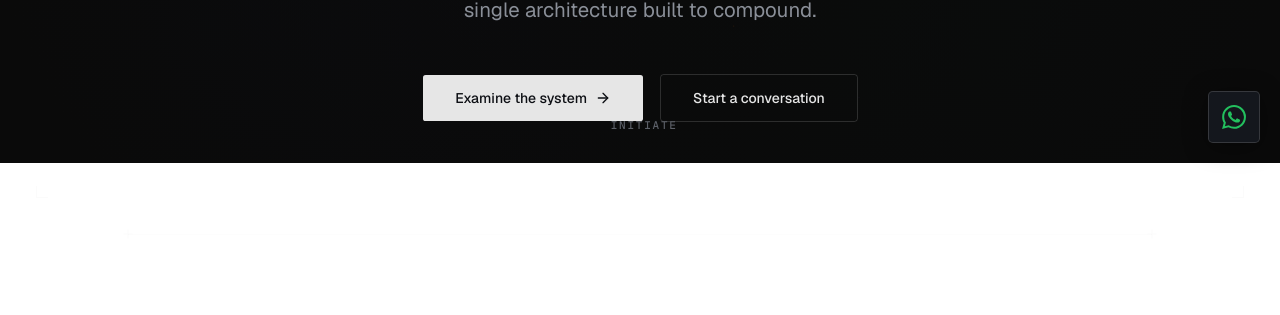
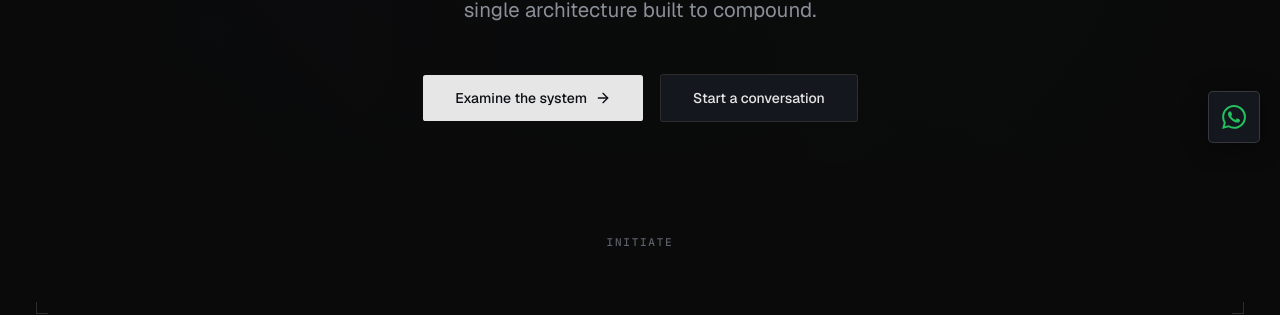
Before and after one commit to jaidevjethi/quadrant-collective, a Next.js app: page / in a window 1280 px wide. Shown: the part 637-952 px from the top of the page. Built offline with nearby package versions, Linux system fonts and the light colour scheme; no server answers.

Commit message:
fix: global dark theme integrity, hero alignment, and gsap lenis hydration issues

```diff
--- a/src/app/layout.tsx
+++ b/src/app/layout.tsx
@@ -11,7 +11,7 @@ export const metadata: Metadata = {
   metadataBase: new URL(SITE_URL),
   title: {
     default: "Quadrant Collective. Strategy. Design. Technology. Growth.",
-    template: "%s · Quadrant Collective",
+    template: "%s | Quadrant Collective",
   },
   description:
     "Quadrant Collective is a digital engineering and growth firm. We bring strategy, design, technology and growth together as one system, so businesses don't just grow, they scale.",
@@ -37,9 +37,9 @@ export default function RootLayout({
   return (
     <html
       lang="en"
-      className={`${geistSans.variable} ${geistMono.variable} ${archivo.variable} h-full antialiased`}
+      className={`${geistSans.variable} ${geistMono.variable} ${archivo.variable} h-full antialiased dark`}
     >
-      <body className="flex min-h-full flex-col bg-transparent text-foreground">
+      <body className="flex min-h-full flex-col bg-[#0A0A0A] text-foreground">
         <DeepSpaceBg />
         <LenisProvider>
           <SiteHeader />
--- a/src/components/providers/lenis-provider.tsx
+++ b/src/components/providers/lenis-provider.tsx
@@ -8,13 +8,20 @@ import { prefersReducedMotion } from "@/lib/motion";
 
 /**
  * Site-wide smooth scrolling synced with GSAP ScrollTrigger.
- * Disabled entirely under prefers-reduced-motion — native scroll remains.
+ * Disabled entirely under prefers-reduced-motion ?" native scroll remains.
  */
 export function LenisProvider({ children }: { children: ReactNode }) {
   useEffect(() => {
     if (prefersReducedMotion()) return;
 
     gsap.registerPlugin(ScrollTrigger);
+
+    // Refresh ScrollTrigger slightly after hydration to ensure exact dimensions
+    // are calculated before triggering scroll animations (fixes huge blank sections).
+    const timer = setTimeout(() => {
+      ScrollTrigger.refresh();
+    }, 150);
+
     // Smoother, weighted feel: lower lerp eases the scroll position in more
     // gradually; gentle wheel multiplier keeps it controlled, not floaty.
     const lenis = new Lenis({
@@ -30,6 +37,7 @@ export function LenisProvider({ children }: { children: ReactNode }) {
     gsap.ticker.lagSmoothing(0);
 
     return () => {
+      clearTimeout(timer);
       gsap.ticker.remove(raf);
       lenis.destroy();
     };
--- a/src/components/sections/hero-section.tsx
+++ b/src/components/sections/hero-section.tsx
@@ -10,7 +10,7 @@ import { HeroChoreo } from "@/components/motion/hero-choreo";
  */
 export function HeroSection() {
   return (
-    <section className="relative flex min-h-[100svh] flex-col items-center justify-center overflow-hidden px-gutter py-section text-center">
+    <section className="relative flex min-h-[100svh] flex-col items-center overflow-hidden px-gutter text-center">
 
       {/* Corner registration marks: frames the arrival like a technical drawing */}
       <div aria-hidden className="pointer-events-none absolute inset-5 md:inset-9">
@@ -22,6 +22,10 @@ export function HeroSection() {
 
       <HeroChoreo />
 
+      {/* Top spacer to center content visually */}
+      <div className="flex-1" />
+
+      <div className="flex flex-col items-center justify-center py-section">
         {/* Step 1: The signal (logo mark) */}
         <div data-choreo className="mb-12 flex justify-center text-clarity">
           <LogoMark className="w-16 md:w-20" />
@@ -54,17 +58,21 @@ export function HeroSection() {
           <Button
             asChild
             size="lg"
-          className="h-12 w-full gap-2 rounded-sm border border-hairline-strong bg-transparent px-8 text-clarity shadow-none transition-colors hover:border-clarity hover:bg-raised sm:w-auto"
+            className="h-12 w-full gap-2 rounded-sm border border-hairline-strong bg-raised px-8 text-clarity shadow-none transition-colors hover:border-clarity hover:bg-transparent sm:w-auto"
           >
             <Link href="/contact">Start a conversation</Link>
           </Button>
         </div>
+      </div>
 
-      {/* Scroll indicator (absolute bottom) */}
+      {/* Bottom spacer to push scroll indicator down */}
+      <div className="flex-1" />
+
+      {/* Scroll indicator (document flow, bottom) */}
       <div
         data-choreo
         aria-hidden="true"
-        className="absolute bottom-10 left-1/2 flex -translate-x-1/2 flex-col items-center gap-3 opacity-0"
+        className="mb-10 flex flex-col items-center gap-3 opacity-0"
       >
         <span className="label-mono text-faint">Initiate</span>
         <div className="h-12 w-px overflow-hidden bg-grid-line">
```
Also changed, not shown: out.html (added). Lines whose indentation alone changed are shown as unchanged.
